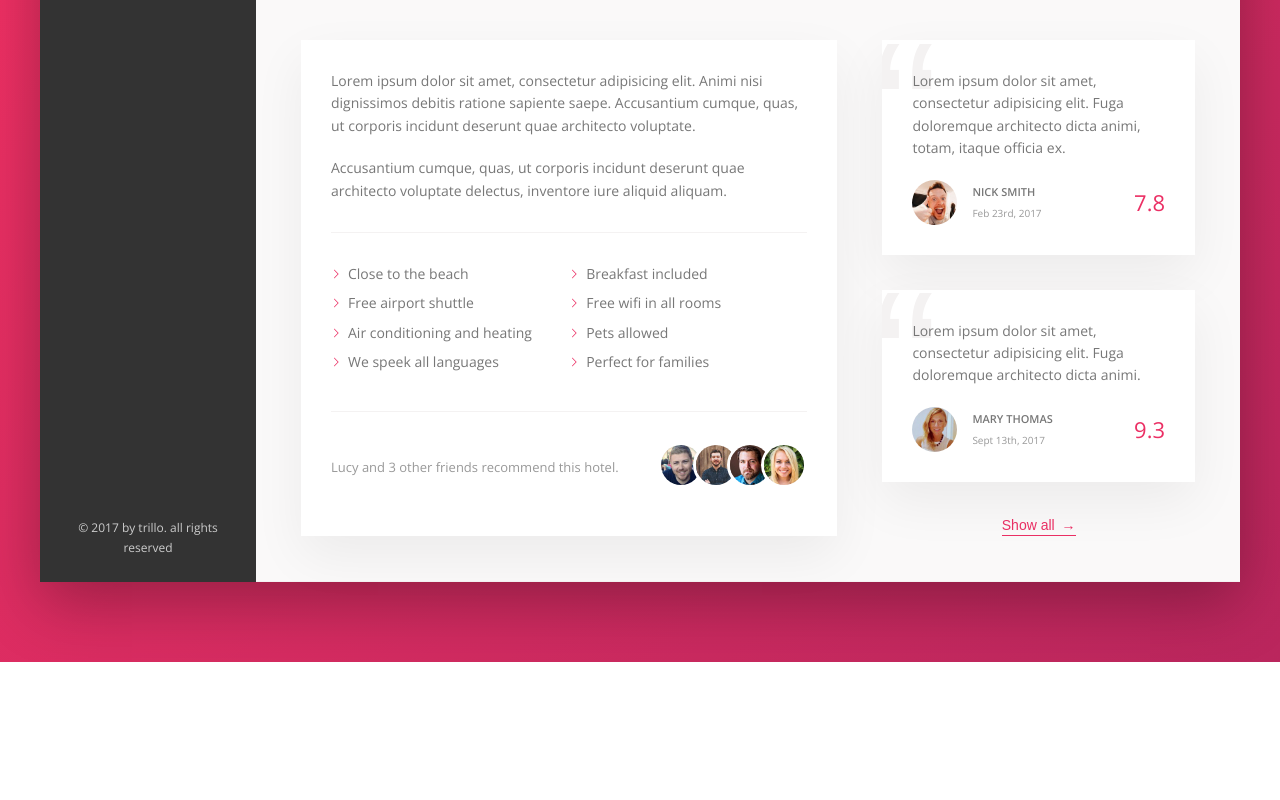
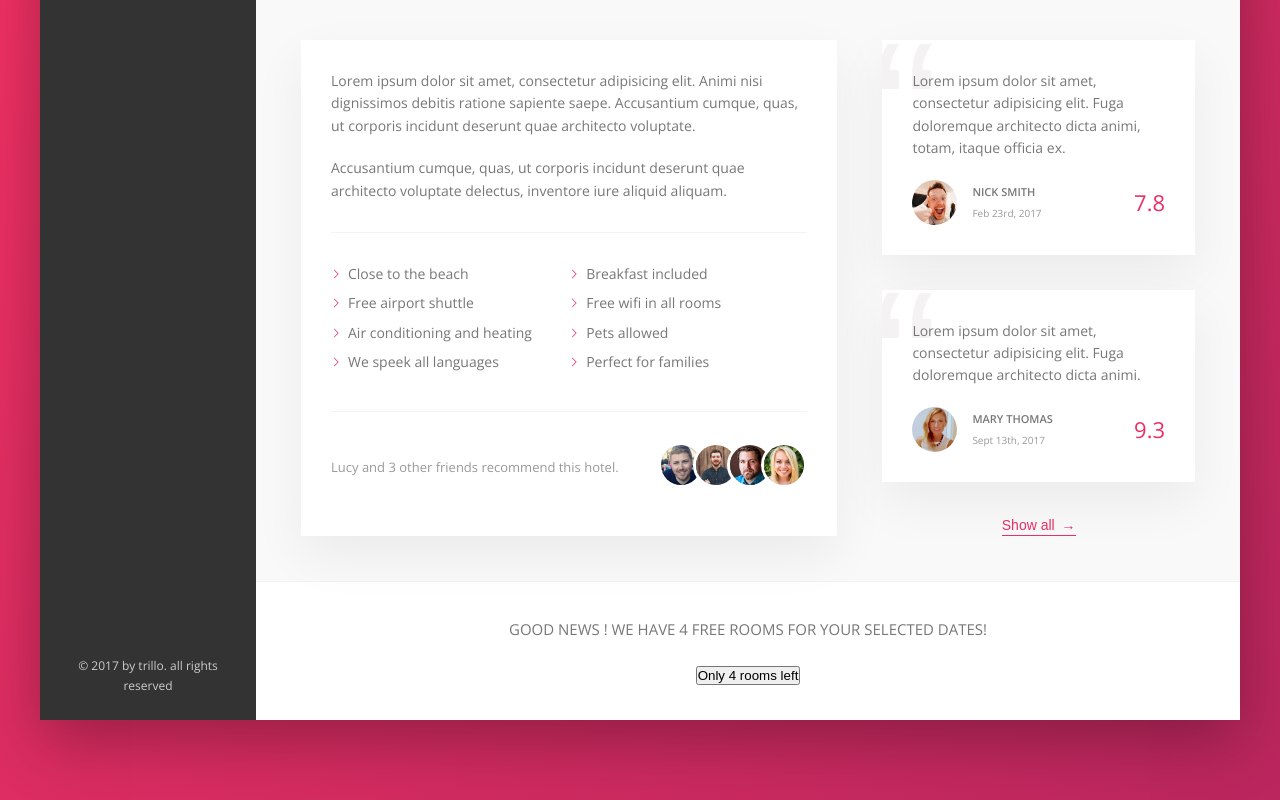
Before and after one commit to rachidbend/Trillo-project, a website: page index.html in a window 1280 px wide. Shown: the part 607-1407 px from the top of the page. Before the commit the page ends 1269 px from the top, so only its background shows below. Drawn offline with nearby package versions, Linux system fonts and the light colour scheme.

Commit message:
forgot to make a new branch again

```diff
--- a/index.html
+++ b/index.html
@@ -203,9 +203,18 @@
                             </figure>
 
                             <button class="btn-inline">Show all <span>&rarr;</span></button>
-
                         </div>
                     </div>
+
+                    <div class="cta">
+                        <h2 class="cta__book-now">
+                            Good news ! We have 4 free rooms for your selected dates!
+                        </h2>
+                        <button class="btn">
+                            Only 4 rooms left
+                        </button>
+                    </div>
+
                 </main>
             </div>
         </div>
--- a/sass/_base.scss
+++ b/sass/_base.scss
@@ -51,5 +51,5 @@ body {
     background-size: cover;
     background-repeat: no-repeat;
 
-    min-height: 100vh;
+
 }
--- a/sass/_components.scss
+++ b/sass/_components.scss
@@ -482,3 +482,18 @@
         z-index: 1;
     }
  }
+
+
+ ////////////////////////////////////////////////////
+ // CALL TO ACTION
+ .cta {
+     padding: 3.5rem;
+     text-align: center;
+
+     &__book-now {
+         font-size: 1.5rem;
+         font-weight: 300;
+         text-transform: uppercase;
+         margin-bottom: 2.5rem;
+     }
+ }
```
Also changed, not shown: css/main.css, 1 other file.
